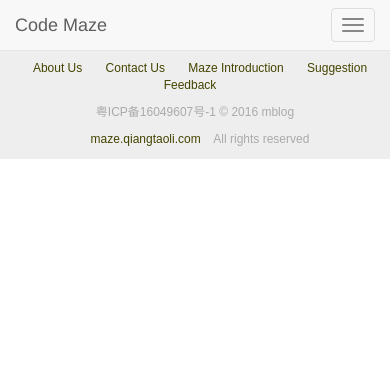
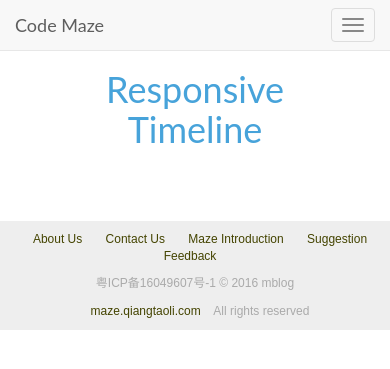
Before and after one commit to code-maze/wblog, a Flask app: page / in a window 390 px wide. Shown: the top 369 px of the page. Run offline with Flask 2, Linux system fonts and the light colour scheme; data that the repository does not hold is empty; some libraries are stand-ins or nearby versions.

Commit message:
首页修改
fan_lin

```diff
--- a/www/app/static/css/index.css
+++ b/www/app/static/css/index.css
@@ -1,23 +1,213 @@
 @charset "utf-8";
-.box{
-    margin:30px 0;
-    padding:15px;
-    overflow:hidden;
-}
-#box_size{
-    font: 12px "microsoft yahei", Arial, Helvetica, sans-serif;
-    color:#aaa;
-    width:880px;
-    overflow:hidden;
-    display:inline-block;
+*, *:after, *:before {
+    -webkit-box-sizing: border-box;
+    -moz-box-sizing: border-box;
+    box-sizing: border-box;
 }
 
-.box img{
-    margin-left:20px;
+body, html {
+    margin: 0;
+    padding: 0;
+    font-size: 100%;
+}
+
+.clearfix:before,
+.clearfix:after {
+    content: " ";
+    display: table;
+}
+
+.clearfix:after {
+    clear: both;
+}
+
+body {
+    font-family: 'Lato', Calibri, Arial, sans-serif;
+    color: #47a3da;
+}
+
+a {
+    color: #f0f0f0;
+    text-decoration: none;
+}
+
+a:hover {
+    color: #000;
+}
+
+.main,
+.container > header {
+    width: 96%;
+    max-width: 70em;
+    margin: 0 auto;
+    padding: 0 2em 3em 2em;
+}
+
+.container > header {
+    padding: 3em 2em 2em;
+}
+
+.container > header h1 {
+    font-weight: 400;
+}
+
+@media screen and (max-width: 55em) {
+
+    .main,
+    .container > header {
+        width: 98%;
+        padding: 0 2em 1em 2em;
+    }
+
+    .container > header h1 {
+        text-align: center;
+    }
+}
+
+/* Timeline */
+
+.tmtimeline {
+    position: relative;
+    margin: 30px 0 0 0;
+    padding: 0;
+    list-style: none;
+}
+
+.tmtimeline:before {
+    content: '';
+    position: absolute;
+    top: 0;
+    bottom: 0;
+    left: 20%;
+    width: 10px;
+    margin-left: -10px;
+    background: #afdcf8;
+}
+
+.tmtimeline > li {
+    position: relative;
+}
+
+.tmtimeline > li .tmtime {
+    position: absolute;
+    display: block;
+    width: 25%;
+    padding-right: 100px;
+}
+
+.tmtimeline > li .tmtime span {
+    display: block;
+    text-align: right;
+}
+
+.tmtimeline > li .tmtime span:first-child {
+    font-size: 0.9em;
+    color: #bdd0db;
+}
+
+.tmtimeline > li .tmtime span:last-child {
+    font-size: 2.9em;
+    color: #3594cb;
+}
+
+.tmtimeline > li:nth-child(odd) .tmtime span:last-child {
+    color: #6cbfee;
+}
+
+.tmtimeline > li .tmlabel {
+    position: relative;
+    margin: 0 0 15px 25%;
+    padding: 2em;
+    color: #fff;
+    font-size: 1.2em;
+    font-weight: 300;
+    line-height: 1.4;
+    border-radius: 5px;
+    background: #3594cb;
+}
+
+.tmtimeline > li:nth-child(odd) .tmlabel {
+    background: #6cbfee;
+}
+
+.tmtimeline > li .tmlabel h2 {
+    margin-top: 0;
+    padding: 0 0 10px 0;
+    border-bottom: 1px solid rgba(255, 255, 255, 0.4);
+}
+
+.tmtimeline > li .tmlabel:after {
+    content: " ";
+    position: absolute;
+    top: 10px;
+    right: 100%;
+    height: 0;
+    width: 0;
+    pointer-events: none;
+    border: 10px solid transparent;
+    border-right-color: #3594cb;
+}
+
+.tmtimeline > li:nth-child(odd) .tmlabel:after {
+    border-right-color: #6cbfee;
+}
+
+@media screen and (max-width: 55em) {
+
+    .tmtimeline > li .tmtime {
+        padding-right: 65px;
+    }
+
+    .tmtimeline > li .tmtime span:last-child {
+        font-size: 1.5em;
+    }
+}
+
+@media screen and (max-width: 40em) {
+
+    .tmtimeline:before {
+        display: none;
+    }
+
+    .tmtimeline > li .tmtime {
+        position: relative;
+        width: 100%;
+        padding: 0 0 20px 0;
+    }
+
+    .tmtimeline > li .tmtime span {
+        text-align: left;
+    }
+
+    .tmtimeline > li .tmlabel {
+        margin: 0 0 30px 0;
+        padding: 1em;
+        font-weight: 400;
+        font-size: 95%;
+    }
+
+    .tmtimeline > li .tmlabel:after {
+        top: -20px;
+        right: auto;
+        left: 20px;
+        border-right-color: transparent;
+        border-bottom-color: #3594cb;
+    }
+
+    .tmtimeline > li:nth-child(odd) .tmlabel:after {
+        border-right-color: transparent;
+        border-bottom-color: #6cbfee;
+    }
+
+    .tmtimeline > li .tmicon {
+        position: relative;
+        float: right;
+        left: auto;
+        margin: -55px 5px 0 0;
+    }
 }
 
   #footer{
-
     width:100%;
     min-height:100px;
     text-align: center;
@@ -26,7 +216,6 @@
     font-size:12px;
      padding:10px;
     color:#aaa;
-
 }
 #footer>a{
     margin:5px 10px;
--- a/www/app/static/js/index.js
+++ b/www/app/static/js/index.js
@@ -13,23 +13,20 @@ $.ajax({
             var content = converter.makeHtml(html[i].content);
             var author = html[i].author;
             var pubTime = html[i].pubTime;
+            var pubTime1 = pubTime.toDateTime('yyyy-MM-dd');
+            var pubTime2 = pubTime.toDateTime('hh:mm');
             str += `
-            <article>
-                <div class='box'>
-                    <h2><a href='/blog/${id}'>${title}</a></h2>
-                    <hr>
-                    <div id='box_size'>
-                        ${content}
-                    </div>
-                    <img src="/static/img/p3.png">
-                    <b>${author}</b>
-                    <span>${pubTime.toDateTime()}</span>
+            <li>
+               <time class="tmtime"><span>${pubTime1}</span><span>${pubTime2}</span>  <span>${author}</span></time>
+                <div class="tmlabel">
+                    <h2>${title}</h2>
+                    <p>${content}</p>
                 </div>
-            </article>
+            </li>
             `;
         }
 
-        $('#main').html(str);
+        $('#main div.main ul').html(str);
         $('pre code').each(function(i, block) {
             hljs.highlightBlock(block);
         });
--- a/www/app/templates/index.html
+++ b/www/app/templates/index.html
@@ -4,7 +4,6 @@
 {% block title %}首页{% endblock %}
 
 {% block style %}
-<link rel="stylesheet" href="/static/css/lib/dracula.min.css">
 <link rel="stylesheet" href="/static/css/common.css" />
 <link rel="stylesheet" href="/static/css/index.css" />
 <link rel="stylesheet" href="/static/css/BackTop.css" />
@@ -13,6 +12,14 @@
 {% block content %}
 {{ nav.show('index') }}
 <div id='main' class='container'>
+    <header class="clearfix">
+        <h1>Responsive Timeline</h1>
+    </header>
+    <div class="main">
+        <ul class="tmtimeline">
+
+        </ul>
+    </div>
 </div>
 <div id='footer' class="text-center">
     <a href="">About Us</a>
@@ -31,6 +38,16 @@
 <script src="/static/js/common.js"></script>
 <script src="/static/js/index.js"></script>
 <script src="/static/js/backTop.js"></script>
-<script>$.BackTop();</script>
+<script>
+    $.BackTop();
+</script>
+
 {{ nav.animate() }}
+<script>
+$(function() {
+  $('pre code').each(function(i, block) {
+    hljs.highlightBlock(block);
+      });
+});
+</script>
 {% endblock %}
```
Lines whose indentation alone changed are shown as unchanged.
